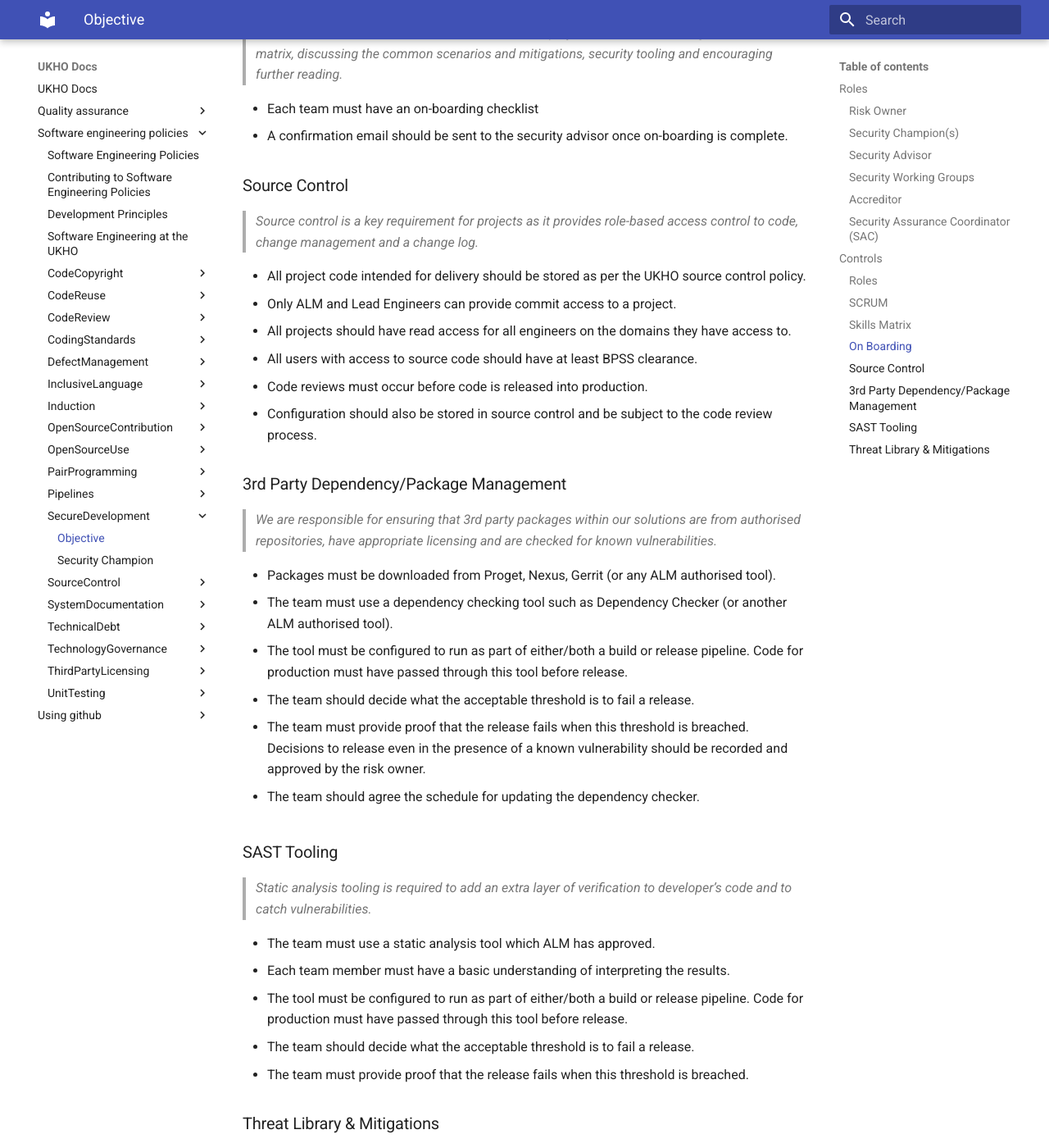
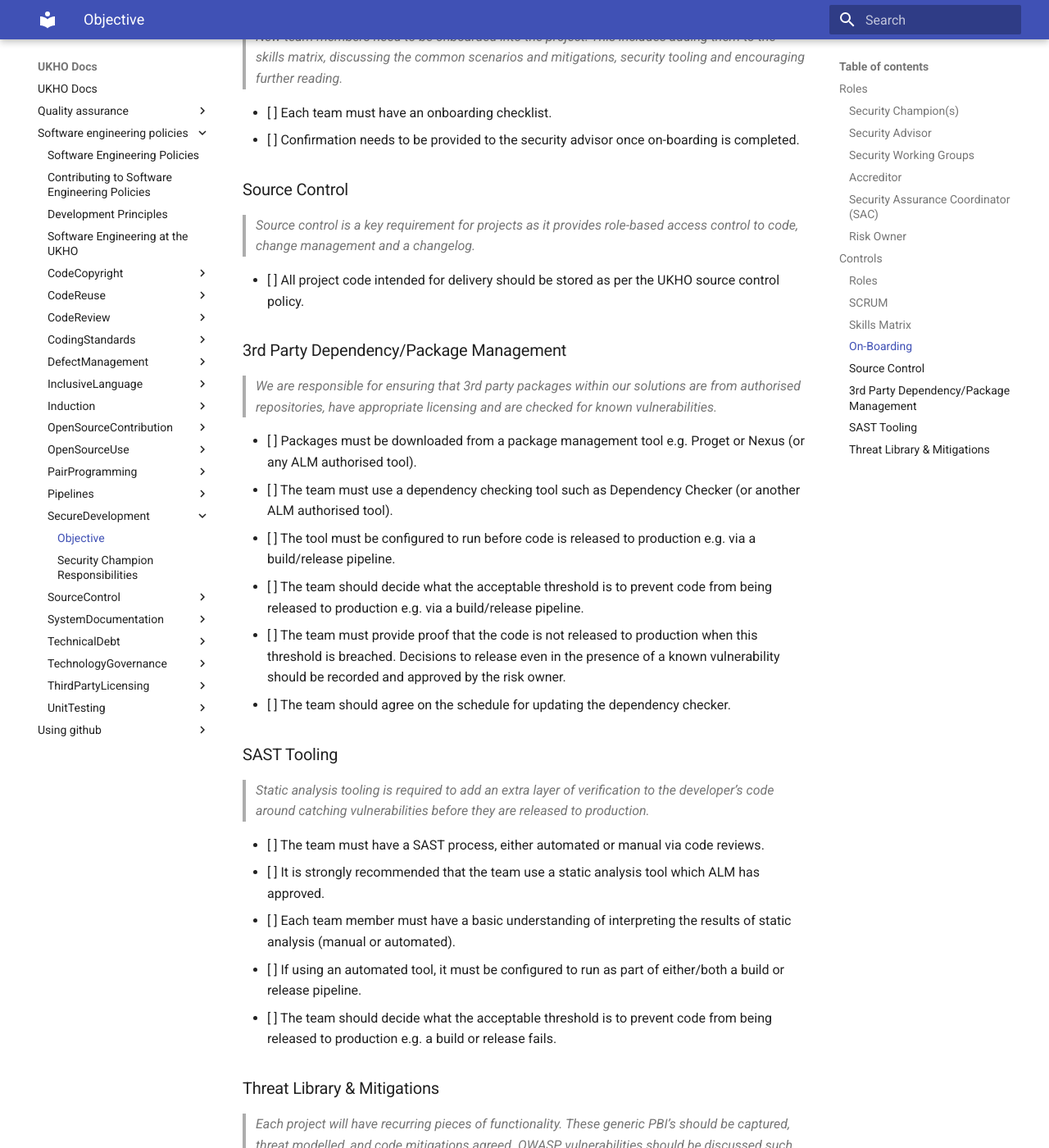
Before and after one commit to UKHO/docs, an MkDocs documentation site: the page built from docs/software-engineering-policies/SecureDevelopment/SecureDevelopmentPolicy.md, in a window 1280 px wide and 1400 px high, scrolled down 2823 px. Shown: the whole window at 82% size. Built offline with MkDocs 1.6.1 and Material for MkDocs 9.7.7, drawn with Linux system fonts in a browser that asks for light colours; some of the changed text lies outside the part shown.

Commit message:
Updates to the secure development policy (taken from SharePoint)

```diff
--- a/docs/software-engineering-policies/SecureDevelopment/SecureDevelopmentPolicy.md
+++ b/docs/software-engineering-policies/SecureDevelopment/SecureDevelopmentPolicy.md
@@ -2,57 +2,73 @@
 
 Vulnerabilities exist because engineers create them.
 
-This can be due to several reasons including lack of training, accidental, lack of guidance, poor-quality controls or resource constraints. UKHO software needs to be secure as feasible and this policy is to aid teams in catching vulnerabilities during development.
+This can be due to several reasons, including lack of training, accidental, insufficient guidance, poor-quality controls or resource constraints. UKHO software needs to be secure as feasibly possible. This policy is to aid teams in catching vulnerabilities during development.
 
 The purpose of this document is to ensure that:
 
-* It is clear what controls are expected.
-* It is clear what roles are required.
-* Teams are using the correct processes.
-* Teams are using authorised tooling in the correct way.
-* Teams are shown to be continuous improving with security.
-* The teams are creating evidence of security as part of the SDLC.
-* To provide useful references for further learning.
+- It is clear what controls are expected.
+
+- It is clear what roles are required.
+
+- Teams are using the correct processes.
+
+- Teams are correctly using authorised tooling.
+
+- Teams have shown to be continually improving with security.
+
+- The teams are creating evidence of security as part of the SDLC.
+
+- To provide useful references for further learning.
 
 ## Roles
-
-### Risk Owner
-
-The risk owner is the person who is responsible for the product. This may be person responsible for the system or service delivery the solution is part of. It is important to clarify the risk owner as they will be the decider on what the risk tolerance is.
-
-* Provide the PO/Team with a description of the Risk Tolerance.
-* To authorise exceptions when risks diverge from security requirements or tolerance.
 
 ### Security Champion(s)
 
 A Security Champion is any skill level engineer who is enthusiastic about building secure applications. They are responsible for:
 
-* Collaboration with other security functions at UKHO.
-* Encouraging and facilitating threat modelling.
-* Championing secure development practises.
+- Collaboration with other security functions at UKHO.
+
+- Encouraging and facilitating threat modelling.
+
+- Championing secure development practises.
+
 
 ### Security Advisor
 
 The Security Advisor is a lead or senior engineer who has additional responsibilities towards security. They are responsible for:
 
-* Ensuring security is considered throughout development.
-* Guiding the team to comply with security policies at UKHO.
-* Ensuring Security Requirement Specifications are available (if they exist).
-* Ensuring unfulfilled security requirements are documented.
-* Ensure a skills matrix is defined per project and developers complete this.
-* Assisting SAC where necessary.
+- Ensuring security is considered throughout development.
+
+- Guiding the team to comply with security policies at UKHO.
+
+- Ensuring Security Requirement Specifications are available (if they exist).
+
+- Ensuring unfulfilled security requirements are documented.
+
+- Ensure a skills matrix is defined per project and developers complete this.
+
+- Assisting SAC where necessary.
+
 
 ### Security Working Groups
 
-The SWG is a security focused meeting between stakeholders and security functions at UKHO. Security concerns are raised at this forum where owners must decide on whether to accept the risk or seek mitigations. Any unfulfilled security requirements will likely come to this forum. Anyone, including developers, can raise an item to be discussed at the SWG.
+The SWG is a security-focused meeting between stakeholders and security functions at UKHO. Security concerns are raised at this forum where owners must decide on whether to accept the risk or seek mitigations. Any unfulfilled security requirements will likely come to this forum. Anyone, including developers, can raise an item to be discussed at the SWG.
 
 ### Accreditor
 
-Accreditation is simply the process of auditing a risk management process which is performed by the MOD. Accreditors (MOD staff) ‘sign-off’ the project by reviewing the evidence of risk management and ensuring risks are within the tolerance. Maintaining the evidence requires specialist skills which we usually contract in the form of Security Assurance Coordinators. However, as of the time of writing, only MINT and Dolphin required accrediting, most of the software teams are not involved in this.
+Accreditation is simply the process of auditing a risk management process which is performed by the MOD. Accreditors (MOD staff) ‘sign-off’ the project by reviewing the evidence of risk management and ensuring risks are within the tolerance. Maintaining the evidence requires specialist skills which we usually contract in the form of Security Assurance Coordinators.
 
 ### Security Assurance Coordinator (SAC)
 
-For a project that requires accreditation it is likely a SAC will be involved. A SAC is a MOD role that is used as liaison between project and the MOD accreditor. Their role is to ensure that risk management practises are being followed in accordance with the guidance set by MOD. Your SAC should know what they are doing but may require assistance from software engineers in fulfilling their role.
+For a project that requires accreditation, it is likely a SAC will be involved. A SAC is a MOD role that is used as a liaison between the project and the MOD accreditor. Their role is to ensure that risk management practises are being followed per the guidance set by MOD. Your SAC should know what they are doing but may require assistance from software engineers in fulfilling their role.
+
+### Risk Owner
+
+The risk owner is the person who is responsible for the product. This may be the person responsible for the system or service delivery the solution is part of. It is important to clarify the risk owner as they will be the decider on what the risk tolerance is. Responsibilities include:
+
+- Provide the PO/Team with a description of Risk Tolerance.
+
+- To authorise exceptions when risks diverge from security requirements or tolerance.
 
 ## Controls
 
@@ -60,70 +76,63 @@ For a project that requires accreditation it is likely a SAC will be involved. A
 
 >_Teams must appoint the necessary security roles within the project._
 
-* A Security Advisor must be appointed.
+- [ ] A Security Advisor must be appointed.
 
 ### SCRUM
 
->_Security must be included within the software development lifecycle and SCRUM._
+>_Security must be included within the software development lifecycle and the agile methodology incorporated by the team._
 
-* Security considerations must be included within the Definition of Done.
-* Security related stories (vulnerabilities, upgrades) must be raised in TFS with the ‘Security’ tag.
-* The process for prioritising security PBI’s must be methodical and transparent.
+- [ ] Security considerations must be included within the Definition of Done.
+- [ ] Security-related stories (vulnerabilities, upgrades) must be raised in TFS with the ‘Security’ and ‘Security Concern’ tag.
 
 ### Skills Matrix
 
 >_Each project will have different security nuances, so it is appropriate to have skills matrixes for the project. This is to ensure all developer have a common baseline understanding of application security._
 
-* Each team must keep a list of training materials that need to be viewed per project.
-* A skills matrix is required to track the progress of the team along the security training.
-* There must be evidence that all engineers are progressing along the skills matrix.
+- [ ] Each team must keep a list of training materials that need to be viewed per project.
+- [ ] A skills matrix is required to track the progress of the team along with the security training.
+- [ ] There must be evidence that all engineers are progressing along with the skills matrix.
 
-### On Boarding
+### On-Boarding
 
->_New team members need to be on-boarded into the project. This include adding them to the skills matrix, discussing the common scenarios and mitigations, security tooling and encouraging further reading._
+>_New team members need to be onboarded into the project. This includes adding them to the skills matrix, discussing the common scenarios and mitigations, security tooling and encouraging further reading._
 
-* Each team must have an on-boarding checklist
-* A confirmation email should be sent to the security advisor once on-boarding is complete.
+- [ ] Each team must have an onboarding checklist.
+- [ ] Confirmation needs to be provided to the security advisor once on-boarding is completed.
 
 ### Source Control
 
->_Source control is a key requirement for projects as it provides role-based access control to code, change management and a change log._
+>_Source control is a key requirement for projects as it provides role-based access control to code, change management and a changelog._
 
-* All project code intended for delivery should be stored as per the UKHO source control policy.
-* Only ALM and Lead Engineers can provide commit access to a project.
-* All projects should have read access for all engineers on the domains they have access to.
-* All users with access to source code should have at least BPSS clearance.
-* Code reviews must occur before code is released into production.
-* Configuration should also be stored in source control and be subject to the code review process.
+- [ ] All project code intended for delivery should be stored as per the UKHO source control policy.
 
 ### 3rd Party Dependency/Package Management
 
 >_We are responsible for ensuring that 3rd party packages within our solutions are from authorised repositories, have appropriate licensing and are checked for known vulnerabilities._
 
-* Packages must be downloaded from Proget, Nexus, Gerrit (or any ALM authorised tool).
-* The team must use a dependency checking tool such as Dependency Checker (or another ALM authorised tool).
-* The tool must be configured to run as part of either/both a build or release pipeline. Code for production must have passed through this tool before release.
-* The team should decide what the acceptable threshold is to fail a release.
-* The team must provide proof that the release fails when this threshold is breached. Decisions to release even in the presence of a known vulnerability should be recorded and approved by the risk owner.
-
-* The team should agree the schedule for updating the dependency checker.
+- [ ] Packages must be downloaded from a package management tool e.g. Proget or Nexus (or any ALM authorised tool).
+- [ ] The team must use a dependency checking tool such as Dependency Checker (or another ALM authorised tool).
+- [ ] The tool must be configured to run before code is released to production e.g. via a build/release pipeline.
+- [ ] The team should decide what the acceptable threshold is to prevent code from being released to production e.g. via a build/release pipeline.
+- [ ] The team must provide proof that the code is not released to production when this threshold is breached. Decisions to release even in the presence of a known vulnerability should be recorded and approved by the risk owner.
+- [ ] The team should agree on the schedule for updating the dependency checker.
 
 ### SAST Tooling
 
->_Static analysis tooling is required to add an extra layer of verification to developer’s code and to catch vulnerabilities._
+>_Static analysis tooling is required to add an extra layer of verification to the developer’s code around catching vulnerabilities before they are released to production._
 
-* The team must use a static analysis tool which ALM has approved.
-* Each team member must have a basic understanding of interpreting the results.
-* The tool must be configured to run as part of either/both a build or release pipeline. Code for production must have passed through this tool before release.
-* The team should decide what the acceptable threshold is to fail a release.
-* The team must provide proof that the release fails when this threshold is breached.
+- [ ] The team must have a SAST process, either automated or manual via code reviews.
+- [ ] It is strongly recommended that the team use a static analysis tool which ALM has approved.
+- [ ] Each team member must have a basic understanding of interpreting the results of static analysis (manual or automated).
+- [ ] If using an automated tool, it must be configured to run as part of either/both a build or release pipeline.
+- [ ] The team should decide what the acceptable threshold is to prevent code from being released to production e.g. a build or release fails.
 
 ### Threat Library & Mitigations
 
 >_Each project will have recurring pieces of functionality. These generic PBI’s should be captured, threat modelled, and code mitigations agreed. OWASP vulnerabilities should be discussed such as XSS, SQL Injections, broken authentication/authorisation, direct object referencing etc. It is easier to review and catch vulnerabilities during code reviews if everyone tackles vulnerabilities with the same techniques._
 
-* Each team must document a set of generic scenarios for their project.
-* The team must threat model these scenarios are drive out common vulnerabilities.
-* Each team must agree standard code approaches to mitigate these vulnerabilities.
-* A code review checklist must be generated from the results of the threat modelling
-* Testing criteria must be agreed and recorded as Gherkin within the solution.
+- [ ] Each team must document a set of generic scenarios for their project.
+- [ ] The team must follow a threat modelling process.
+- [ ] Each team must agree on standard code approaches to mitigate common vulnerabilities.
+- [ ] A code review checklist must be generated from the results of threat modelling.
+- [ ] Testing criteria must be agreed and recorded within the solution.
```
Also changed, not shown: docs/software-engineering-policies/SecureDevelopment/SecurityChampionResponsibilities.md (renamed from docs/software-engineering-policies/SecureDevelopment/SecurityChampion.md, +1 -1 lines).
